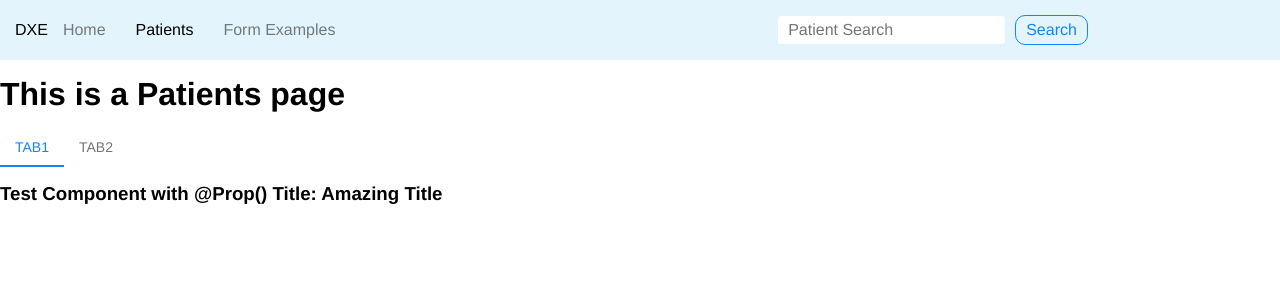
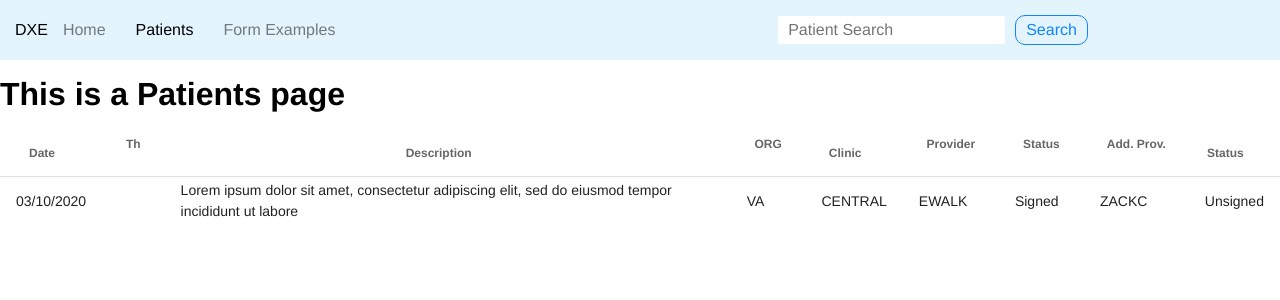
Before and after one commit to DmytroManco/proto_vue, a Vue app: page /patients in a window 1280 px wide. Shown: the top 300 px of the page. Built offline with nearby package versions, Linux system fonts and the light colour scheme.

Commit message:
Feature: vuetify - simple table

```diff
--- a/src/views/patients/Patients.vue
+++ b/src/views/patients/Patients.vue
@@ -1,11 +1,17 @@
 <template>
   <div class="patients">
     <h1>This is a Patients page</h1>
-    <tabs
-      :tabs="tabs"
-      :events="['search']"
-    >
-    </tabs>
+      <v-data-table
+        :headers="headers"
+        :items="notes"
+        :disable-pagination="true"
+        :hide-default-footer="true"
+        @click:row="rowClick"
+        class="elevation-1"
+      >
+      </v-data-table>
+    <div>
+    </div>
   </div>
 </template>
 <script lang="ts">
@@ -13,28 +19,47 @@
 import Vue from 'vue';
 import { Component } from 'vue-property-decorator';
 import Tabs from '@/shared/tabs/tabs.vue';
-import { PATIENT_SEARCH_CONSTANT } from '@/constants/search.constants';
 
 @Component({
   components: { Tabs },
 })
 export default class Patients extends Vue {
-  // TODO: play around dynamic components
-  tabs = [
+  // TODO: move to propriate file
+  headers = [
+    { text: 'Date', value: 'date' },
+    { text: 'Th', value: 'teeth' },
+    { text: 'Description', value: 'description' },
+    { text: 'ORG', value: 'organisation' },
+    { text: 'Clinic', value: 'clinic' },
+    { text: 'Provider', value: 'provider' },
+    { text: 'Status', value: 'providerStatus' },
+    { text: 'Add. Prov.', value: 'additionalProvide' },
+    { text: 'Status', value: 'additionalProvideStatus' },
+  ];
+
+  notes = [
     {
-      title: 'Tab1',
-      component: 'test',
-      props: {
-        title: 'Amazing Title',
-      },
-    },
-    {
-      title: 'Tab2',
-      component: 'search-component',
-      props: {
-        options: PATIENT_SEARCH_CONSTANT,
-      },
+      date: '03/10/2020',
+      th: '29-31',
+      description: 'Lorem ipsum dolor sit amet, consectetur adipiscing elit, sed do eiusmod tempor incididunt ut labore',
+      organisation: 'VA',
+      clinic: 'CENTRAL',
+      provider: 'EWALK',
+      providerStatus: 'Signed',
+      additionalProvide: 'ZACKC',
+      additionalProvideStatus: 'Unsigned',
     },
   ];
+
+  // eslint-disable-next-line
+  rowClick(event, row): void {
+    row.select(true);
+  }
 }
 </script>
+
+<style lang="scss">
+  h5 {
+    font-size: $font-size-root;
+  }
+</style>
```
